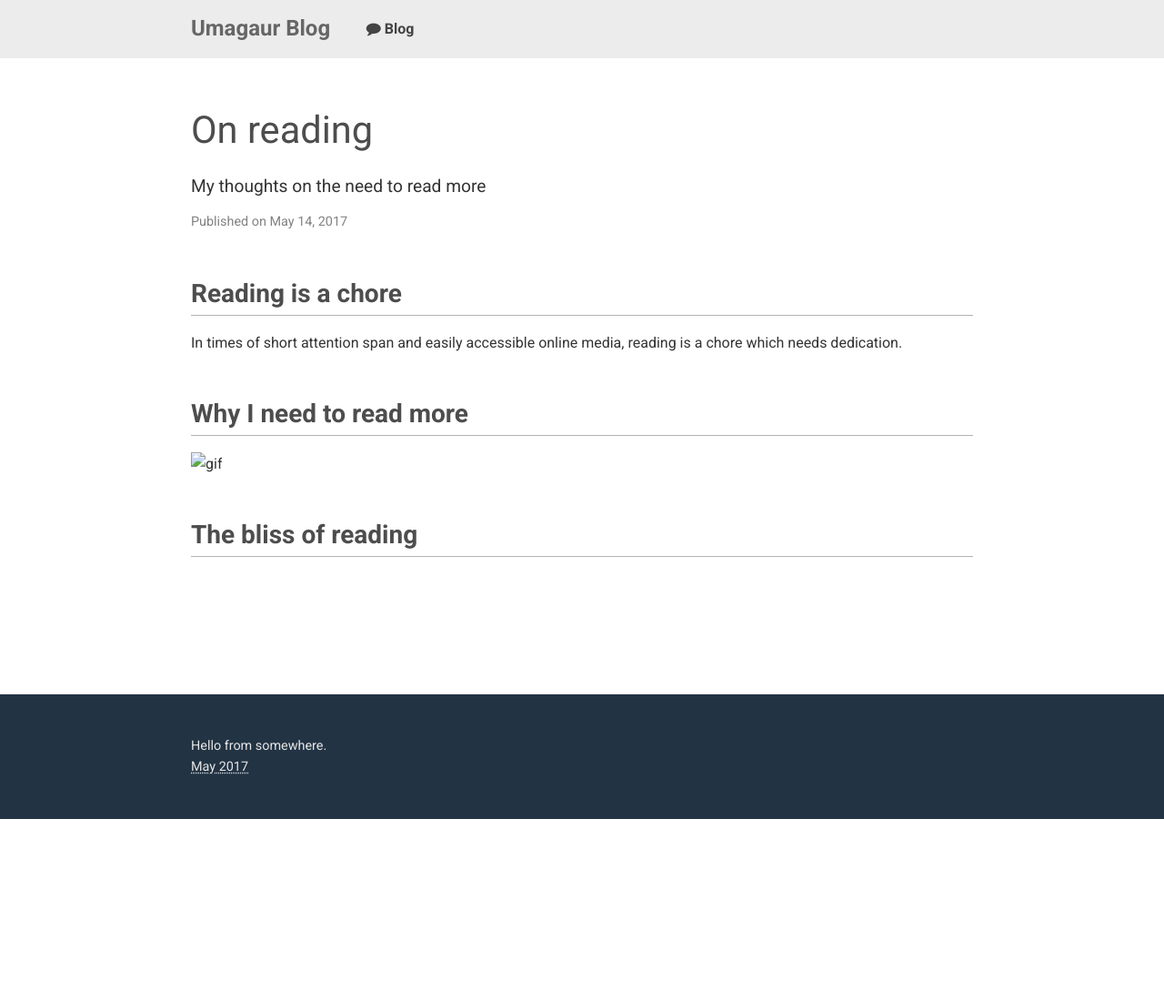
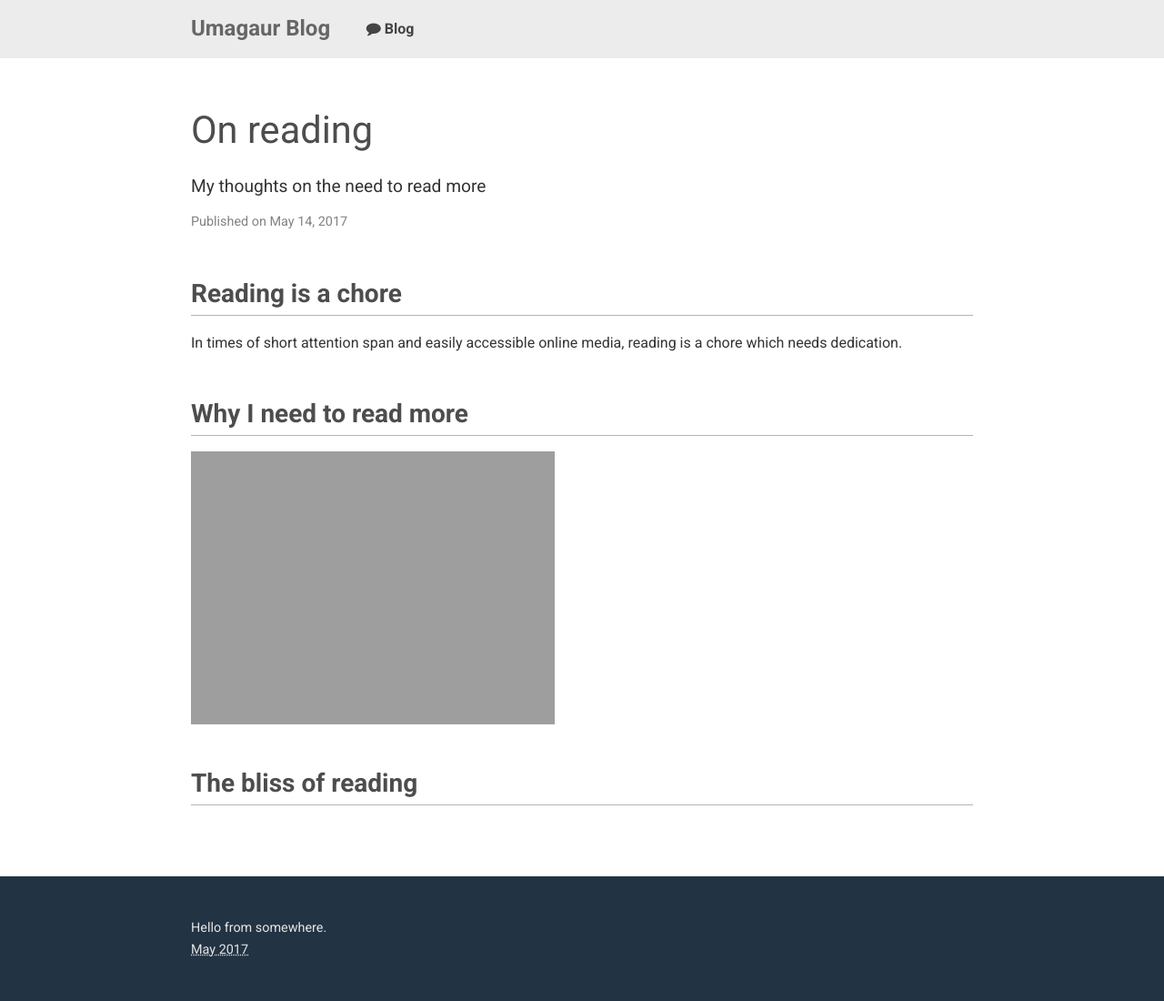
Before and after one commit to umagaur/umagaur.github.io, a Jekyll site: the page built from _posts/2017-05-14-hello-world.md, in a window 1280 px wide. Shown: the whole page at 91% size. Built offline with Jekyll 4.4.1, drawn with Linux system fonts in a browser that asks for light colours; before the commit the page ends 900 px from its top, so only the background shows below that.

Commit message:
2nd take of 1st post3

```diff
--- a/_posts/2017-05-14-hello-world.md
+++ b/_posts/2017-05-14-hello-world.md
@@ -8,6 +8,6 @@ description: My thoughts on the need to read more
 In times of short attention span and easily accessible online media, reading is a chore which needs dedication.
 
 ## Why I need to read more
-![gif]({{ site.url }}/_posts/2017-05-14/reader.gif)
+![gif]({{ site.url }}/images/2017-05-14_reader.gif)
 
 ## The bliss of reading
```
Also changed, not shown: images/2017-05-04_reader.gif (renamed from _posts/2017-05-14/reader.gif).
